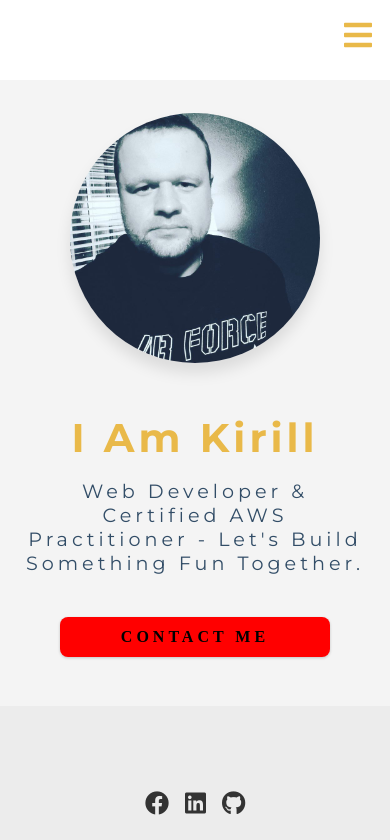
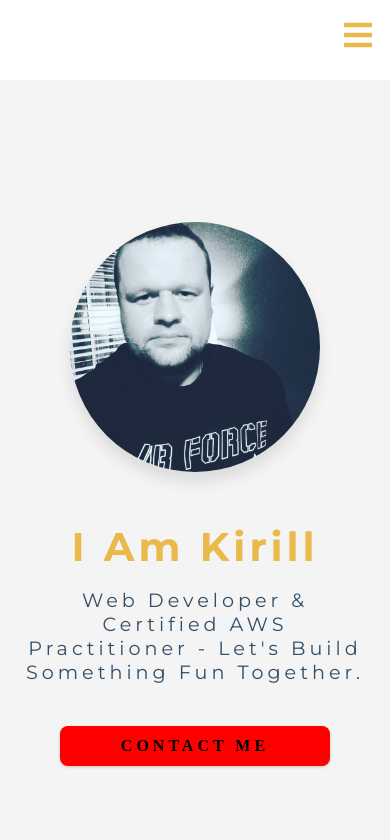
Before and after one commit to Kirill777-web/PortfolioWebDev, a React (Vite) app: page / in a window 390 px wide. Shown: the top 840 px of the page. Built offline with nearby package versions, Linux system fonts and the light colour scheme.

Commit message:
fixed hero section

```diff
--- a/src/Hero.css
+++ b/src/Hero.css
@@ -11,7 +11,7 @@
   flex-direction: column;
   justify-content: center;
   align-items: center;
-  min-height: 72.3vh;
+  min-height: 100vh;
 }
 
 .hero-info {
@@ -41,7 +41,7 @@
 .hero-img {
   width: 100%;
   max-width: 300px;
-  margin-top: 2rem;
+  margin-top: 1rem;
   display: flex;
   justify-content: center;
 }
@@ -57,8 +57,8 @@
 /* Responsive Design for Mobile Devices (360px to 676px) */
 @media screen and (min-width: 360px) and (max-width: 676px) {
   .hero {
-    height: 74.2vh;
-    /* overflow: hidden; */
+    min-height: calc(100vh - 5rem);
+    overflow: hidden;
   }
 }
 
```
